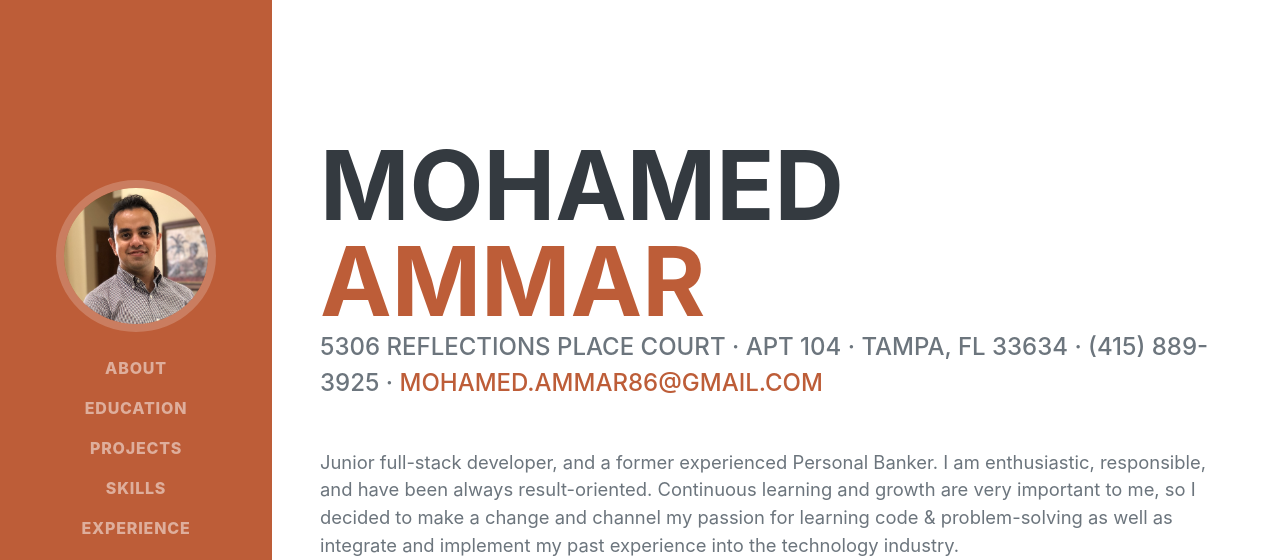
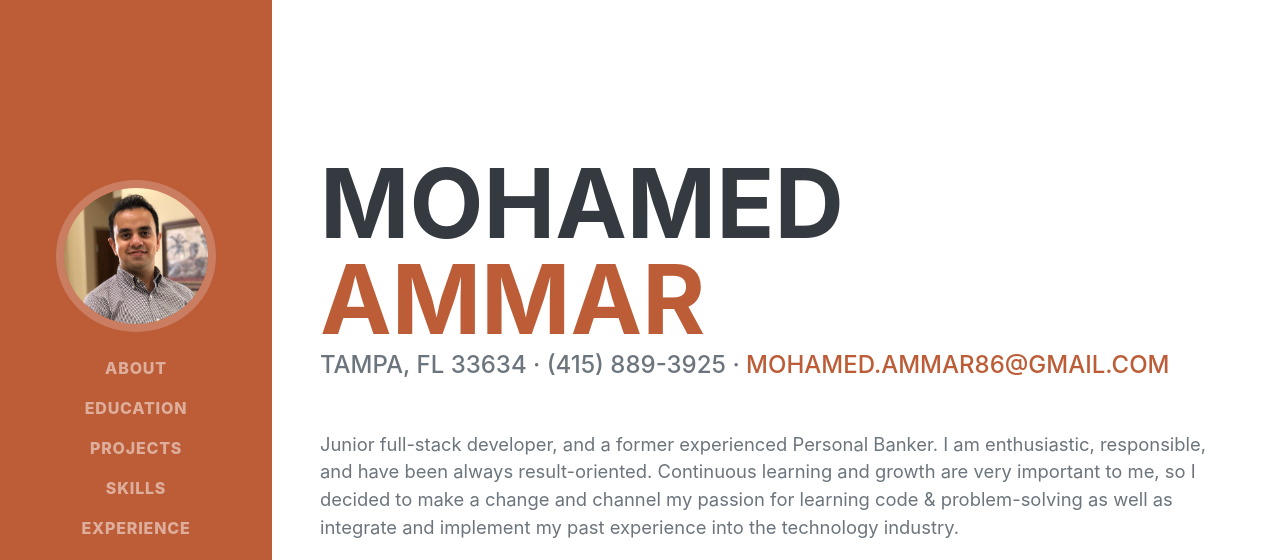
Before and after one commit to mammar86/personal-webpage, a website: page index.html in a window 1280 px wide. Shown: the top 560 px of the page. Drawn offline with nearby package versions, Linux system fonts and the light colour scheme; a web font is replaced by a local one.

Commit message:
address changed

```diff
--- a/index.html
+++ b/index.html
@@ -45,7 +45,7 @@
                         <span class="text-primary">Ammar</span>
                     </h1>
                     <div class="subheading mb-5">
-                        5306 Reflections Place Court · Apt 104 · Tampa, FL 33634 · (415) 889-3925 ·
+                         Tampa, FL 33634 · (415) 889-3925 ·
                         <a href="mailto:mohamed.ammar86@gmail.com">mohamed.ammar86@gmail.com</a>
                     </div>
                     <p class="lead mb-5">Junior full-stack developer, and a former experienced Personal Banker. I am enthusiastic, responsible, and have been always result-oriented. Continuous learning and growth are very important to me, so I decided to make a change and channel my passion for learning code & problem-solving as well as integrate and implement my past experience into the technology industry.</p>
```
Also changed, not shown: 1 other file.
